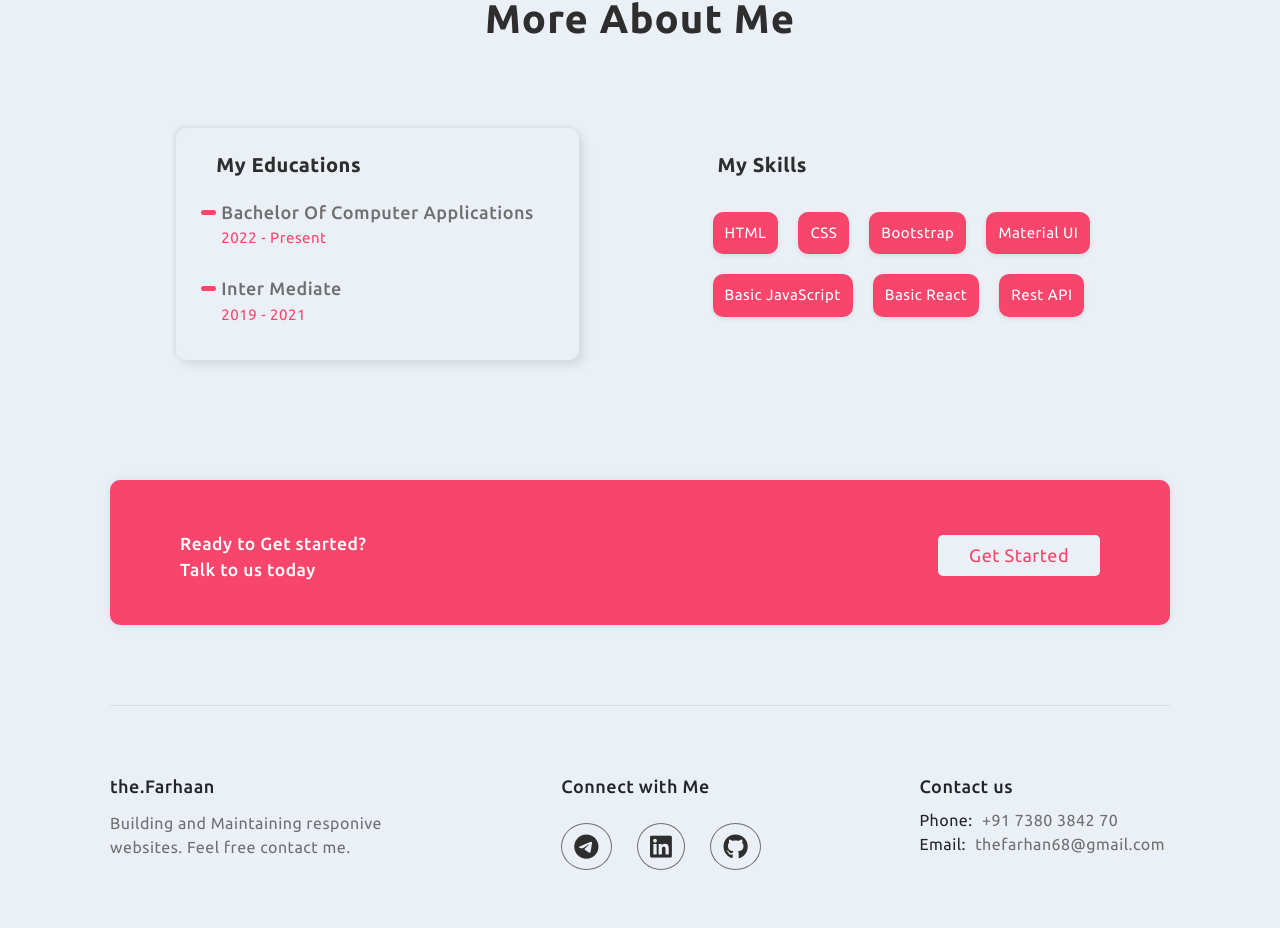
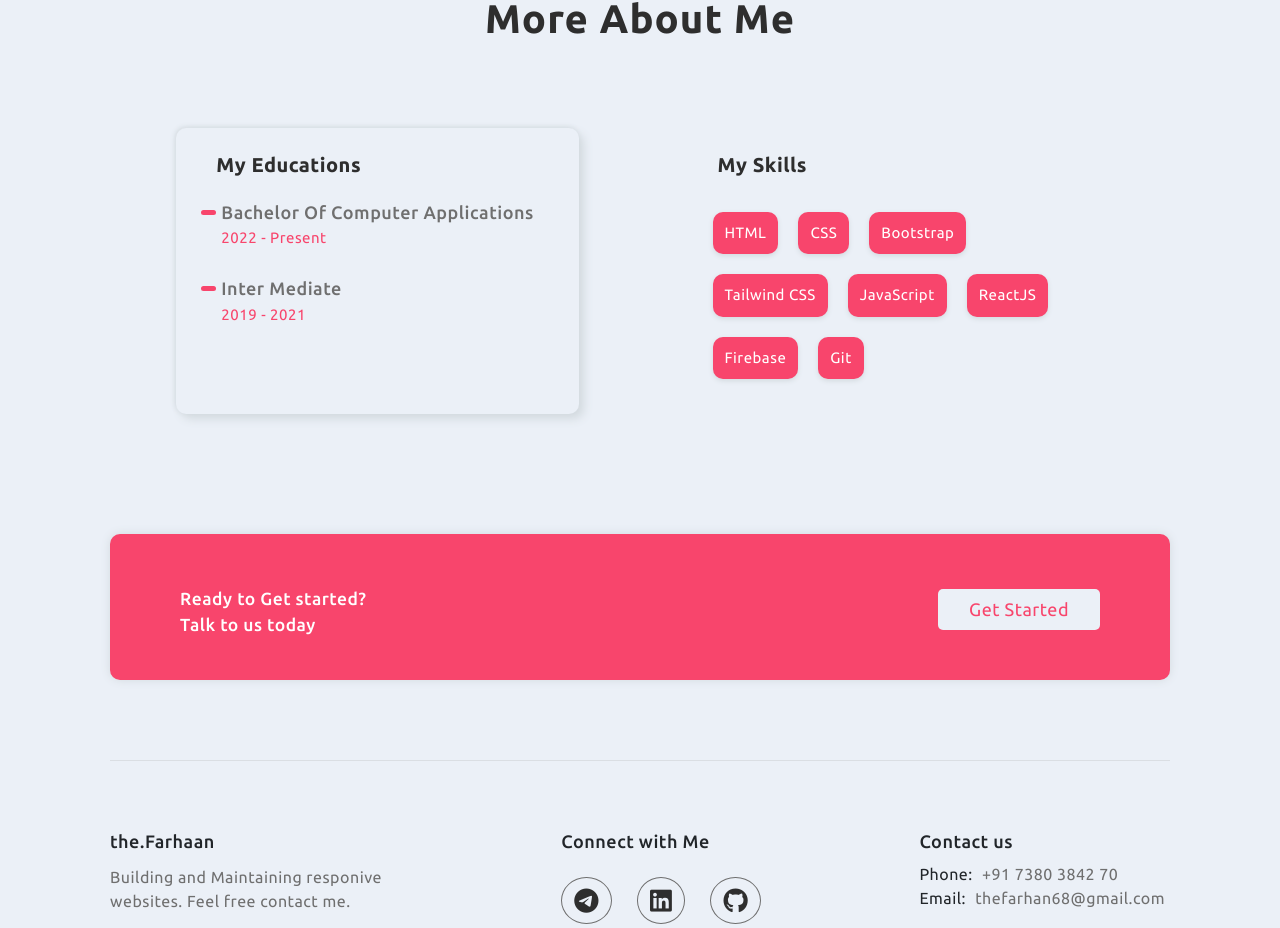
Before and after one commit to farhaanmalik/react-dev-portfolio, a React (Create React App) app: page /about in a window 1280 px wide. Shown: the part 815-1743 px from the top of the page. Built offline with nearby package versions, Linux system fonts and the light colour scheme; the HTML template or start-up script is replaced by a standard one.

Commit message:
Add files via upload

```diff
--- a/src/About.js
+++ b/src/About.js
@@ -1,5 +1,7 @@
 import React from 'react';
 import HeroSection from './component/HeroSection';
+import Educations from './component/Educations'
+import Skills from './component/Skills'
 
 const About = () => {
 
@@ -21,37 +23,12 @@
         </div>
 
         <div className="card-container grid grid-two-column ">
-          <div className="ed-skl-card">
-            <h2 className='px-4'>My Educations</h2>
-            <div className="edt-card">
-              <div className="education-box">
-                <h4>Bachelor Of Computer Applications</h4>
-                <p>2022 - Present</p>
-              </div>
-              <div className="education-box">
-                <h4>Inter Mediate</h4>
-                <p>2019 - 2021</p>
-              </div>
-            </div>
-          </div>
-
-          <div className="ed-skl-card">
-            <h2 className='px-4'>My Skills</h2>
-            <div className="skill-box">
-              <span className='skill'>HTML</span>
-              <span className='skill'>CSS</span>
-              <span className='skill'>Bootstrap</span>
-              <span className='skill'>Material UI</span>
-              <span className='skill'>Basic JavaScript</span>
-              <span className='skill'>Basic React</span>
-              <span className='skill'>Rest API</span>
-            </div>
-          </div>
+          <Educations />
+          <Skills />
         </div>
-
       </div>
-    </>
-  )
+      </>
+      )
 }
 
-export default About
+      export default About
```
